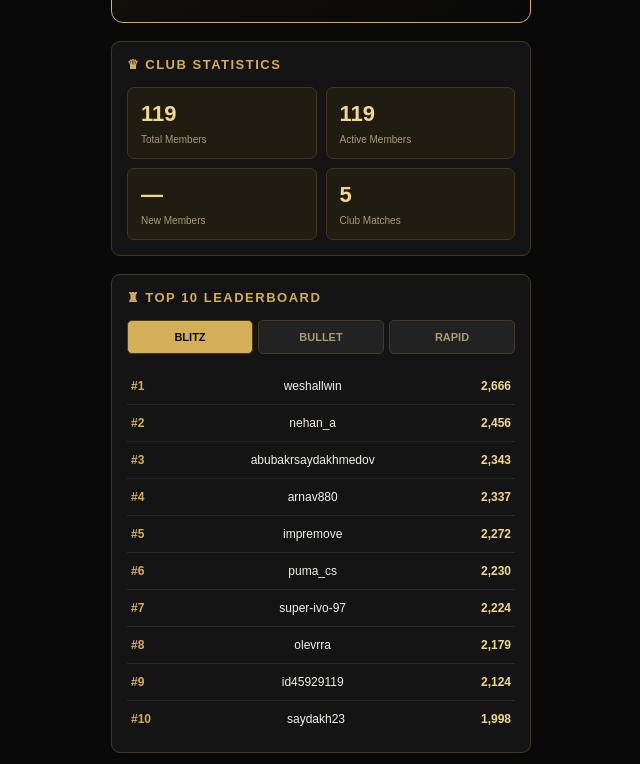
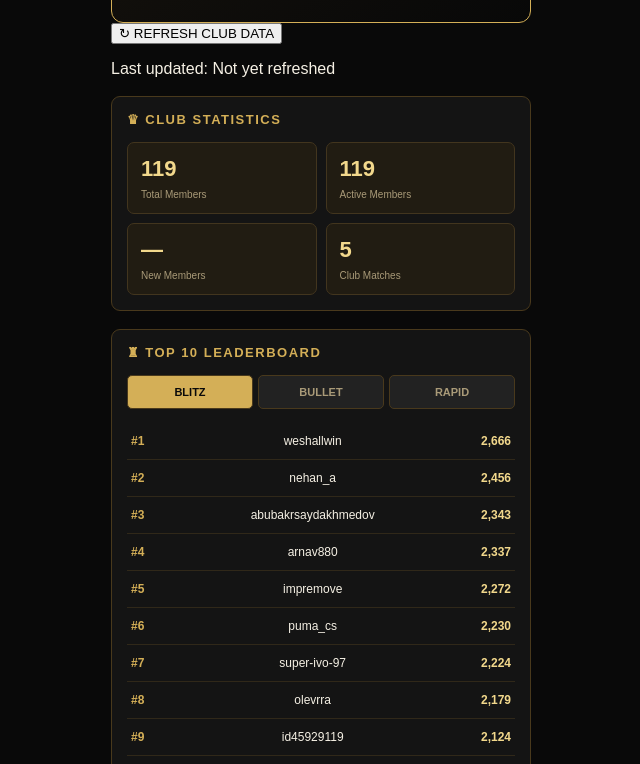
Before and after one commit to abubakr14/mentalist-chess-sidebar, a plain HTML site: page index.html in a window 1280 px wide. Shown: the part 297-1061 px from the top of the page, without its empty margins (319-959 px from the left). Drawn offline with Linux system fonts and the light colour scheme.

Commit message:
Update index.html

```diff
--- a/index.html
+++ b/index.html
@@ -23,6 +23,13 @@
         <small>CLUB MEMBERS</small>
       </div>
     </header>
+
+<div class="refresh-panel">
+  <button id="refresh-button" onclick="refreshClubData()">
+    ↻ REFRESH CLUB DATA
+  </button>
+  <p id="last-updated">Last updated: Not yet refreshed</p>
+</div>
 
     <!-- STATISTICS -->
     <section class="section">
```
